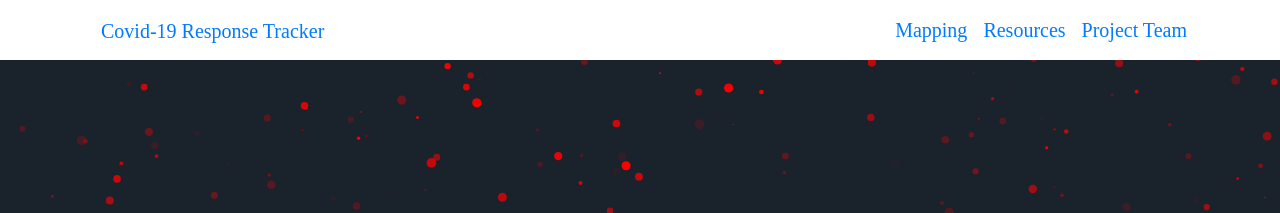
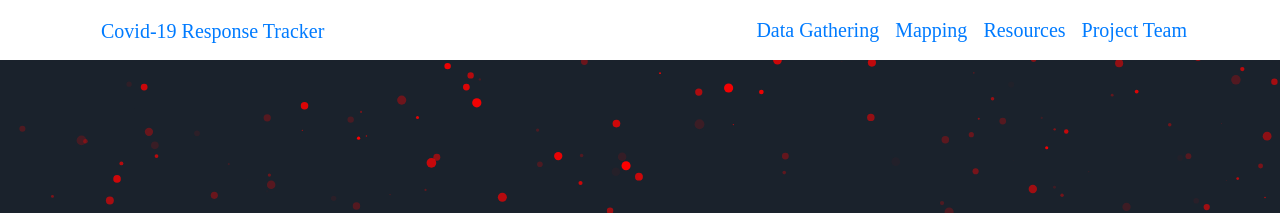
Before and after one commit to visionary-futures-collective/covid19, a Jekyll site: the page built from index.html, in a window 1280 px wide. Shown: the top 213 px of the page. Built offline with Jekyll 4.4.1, drawn with Linux system fonts in a browser that asks for light colours; some web fonts are replaced.

Commit message:
Update navbar.html

```diff
--- a/_includes/navbar.html
+++ b/_includes/navbar.html
@@ -12,6 +12,9 @@
     <div class="collapse navbar-collapse" id="navbarNav">
       <ul class="navbar-nav">
          <li class="nav-item">
+          <a href="{{ site.baseurl }}/data-gathering/" class="nav-link">Data Gathering</a>
+        </li>
+        <li class="nav-item">
           <a href="{{ site.baseurl }}/mapping" class="nav-link">Mapping</a>
         </li>
         <li class="nav-item">
```
